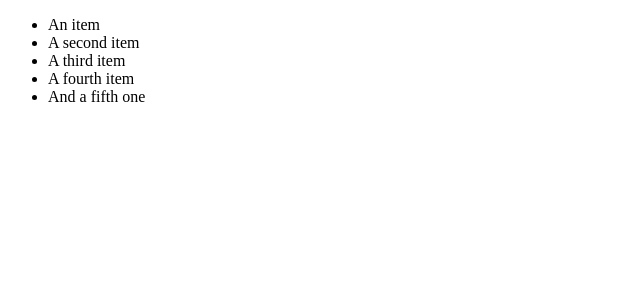
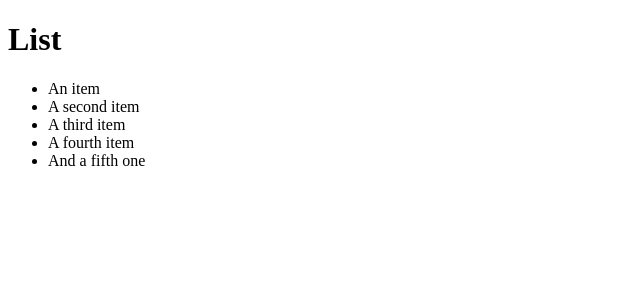
Before and after one commit to Dan-Lueers/cwm-react18, a React (Vite) app: page / in a window 1280 px wide. Shown: the top 300 px of the page, without its empty margins (0-640 px from the left). Built offline with nearby package versions, Linux system fonts and the light colour scheme.

Commit message:
added fragment

```diff
--- a/src/components/ListGroup.tsx
+++ b/src/components/ListGroup.tsx
@@ -1,5 +1,7 @@
 function ListGroup() {
   return (
+    <>
+      <h1>List</h1>
       <ul className='list-group'>
         <li className='list-group-item'>An item</li>
         <li className='list-group-item'>A second item</li>
@@ -7,6 +9,7 @@ function ListGroup() {
         <li className='list-group-item'>A fourth item</li>
         <li className='list-group-item'>And a fifth one</li>
       </ul>
+    </>
   );
 }
 
```
Lines whose indentation alone changed are shown as unchanged.
